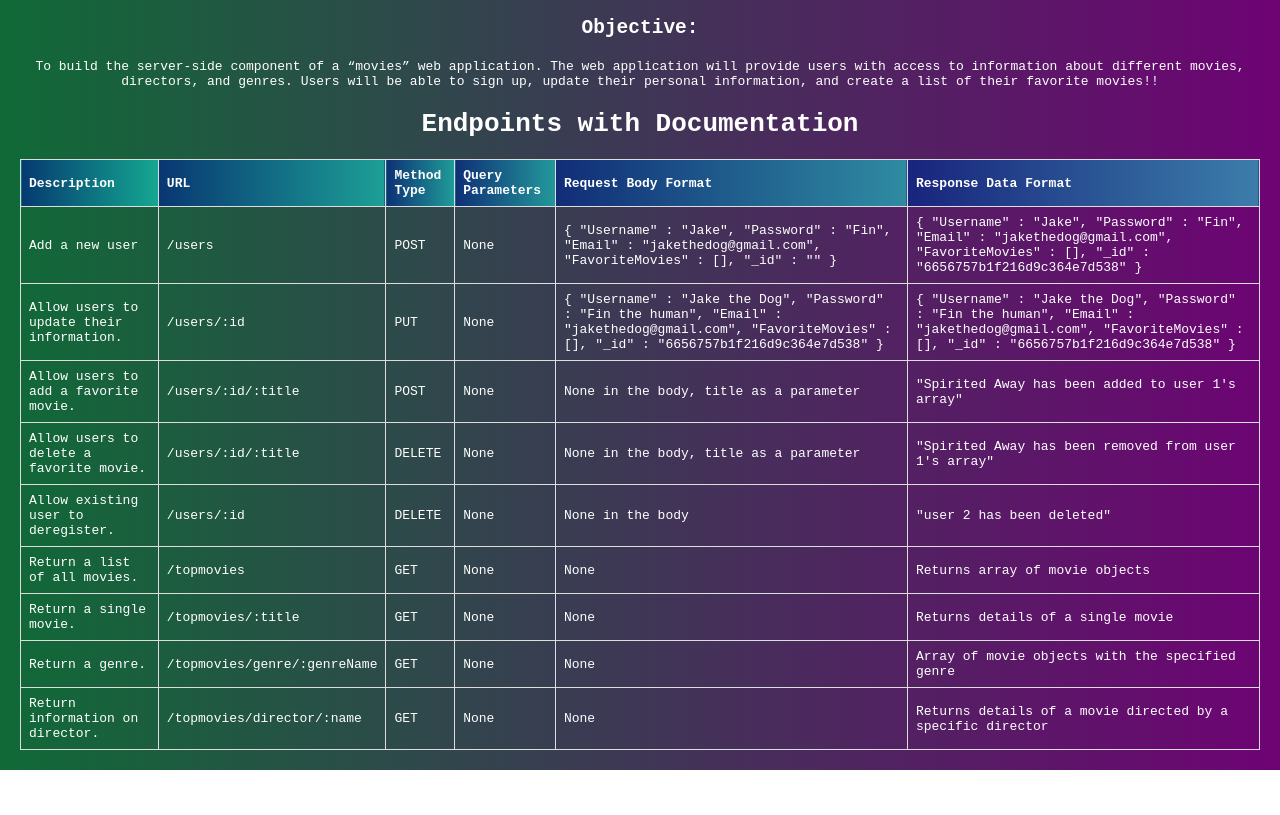
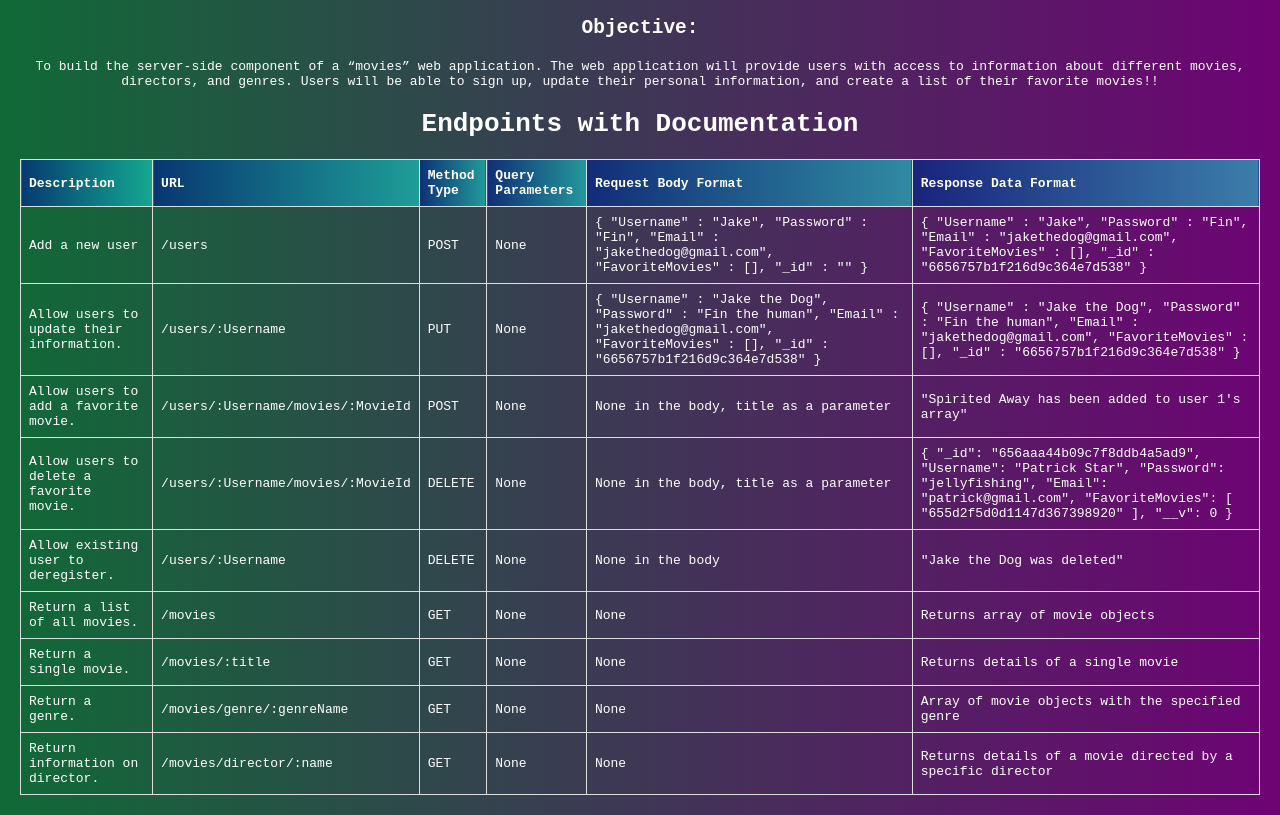
Before and after one commit to bphil1041/Movie-Api, a website: page public/documentation.html in a window 1280 px wide. Shown: the part 53-868 px from the top of the page. Before the commit the page ends 823 px from the top, so only its background shows below. Drawn offline with Linux system fonts and the light colour scheme.

Commit message:
Update documentation.html

```diff
--- a/public/documentation.html
+++ b/public/documentation.html
@@ -59,7 +59,7 @@
         </tr>
         <tr>
             <td>Allow users to update their information.</td>
-            <td>/users/:id</td>
+            <td>/users/:Username</td>
             <td>PUT</td>
             <td>None</td>
             <td>
@@ -87,7 +87,7 @@
         </tr>
         <tr>
             <td>Allow users to add a favorite movie.</td>
-            <td>/users/:id/:title</td>
+            <td>/users/:Username/movies/:MovieId</td>
             <td>POST</td>
             <td>None</td>
             <td>None in the body, title as a parameter</td>
@@ -99,32 +99,41 @@
         </tr>
         <tr>
             <td>Allow users to delete a favorite movie.</td>
-            <td>/users/:id/:title</td>
+            <td>/users/:Username/movies/:MovieId</td>
             <td>DELETE</td>
             <td>None</td>
             <td>None in the body, title as a parameter</td>
             <td>
                 <code>
-                    "Spirited Away has been removed from user 1's array"
+                    {
+                        "_id": "656aaa44b09c7f8ddb4a5ad9",
+                        "Username": "Patrick Star",
+                        "Password": "jellyfishing",
+                        "Email": "patrick@gmail.com",
+                        "FavoriteMovies": [
+                            "655d2f5d0d1147d367398920"
+                        ],
+                        "__v": 0
+                    }
                 </code>
             </td>
         </tr>
         <tr>
             <td>Allow existing user to deregister.</td>
-            <td>/users/:id</td>
+            <td>/users/:Username</td>
             <td>DELETE</td>
             <td>None</td>
             <td>None in the body</td>
             <td>
                 <code>
-                    "user 2 has been deleted"
+                    "Jake the Dog was deleted"
                 </code>
 
             </td>
         </tr>
         <tr>
             <td>Return a list of all movies.</td>
-            <td>/topmovies</td>
+            <td>/movies</td>
             <td>GET</td>
             <td>None</td>
             <td>None</td>
@@ -132,7 +141,7 @@
         </tr>
         <tr>
             <td>Return a single movie.</td>
-            <td>/topmovies/:title</td>
+            <td>/movies/:title</td>
             <td>GET</td>
             <td>None</td>
             <td>None</td>
@@ -140,7 +149,7 @@
         </tr>
         <tr>
             <td>Return a genre.</td>
-            <td>/topmovies/genre/:genreName</td>
+            <td>/movies/genre/:genreName</td>
             <td>GET</td>
             <td>None</td>
             <td>None</td>
@@ -148,7 +157,7 @@
         </tr>
         <tr>
             <td>Return information on director.</td>
-            <td>/topmovies/director/:name</td>
+            <td>/movies/director/:name</td>
             <td>GET</td>
             <td>None</td>
             <td>None</td>
```
